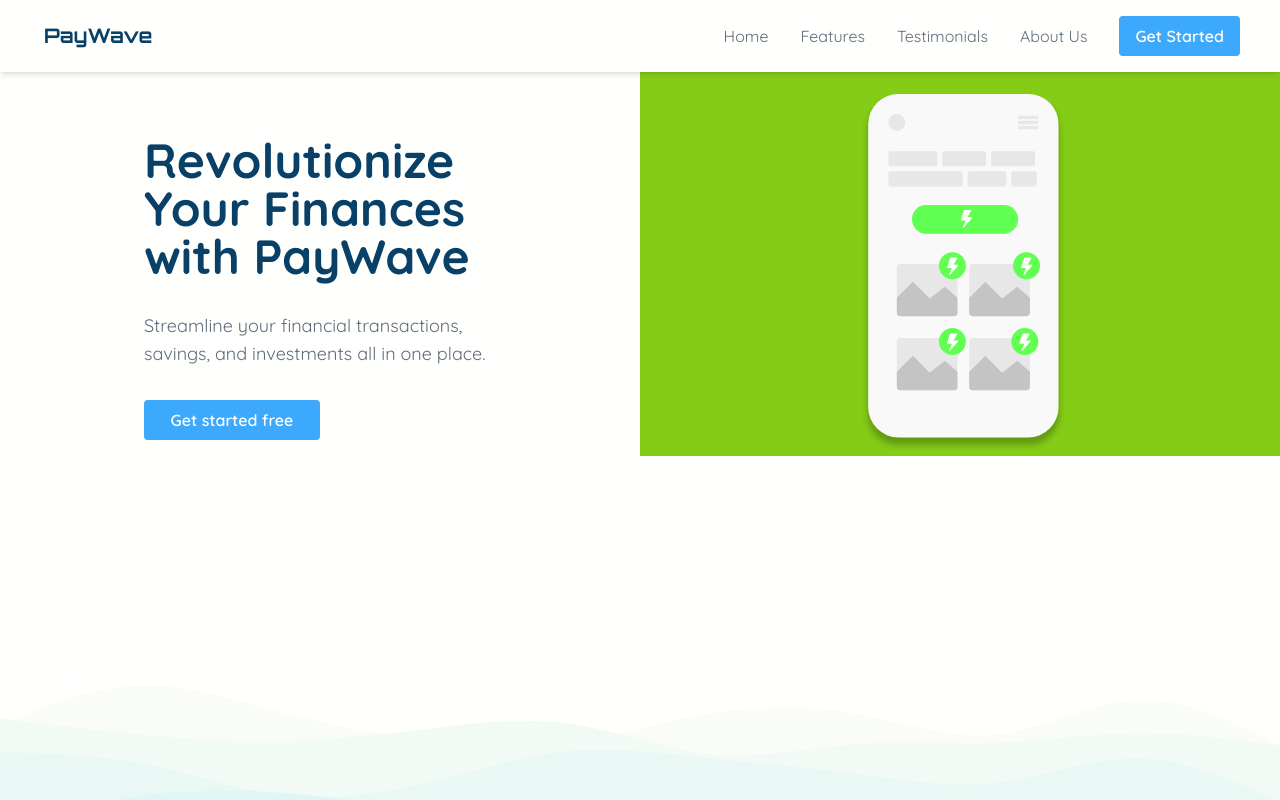
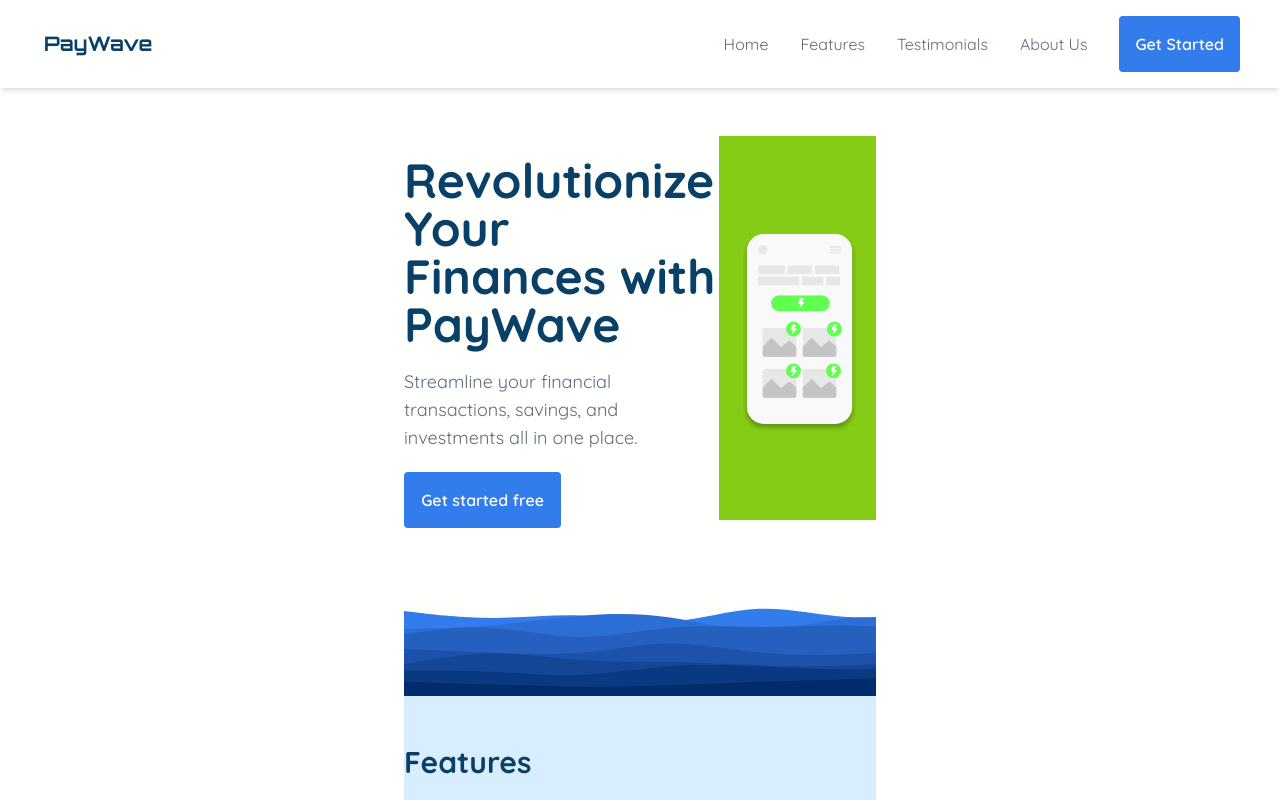
Before and after one commit to BeeAwwad/PayWave-landing-page, a React (Vite) app: page / in a window 1280 px wide. Shown: the top 800 px of the page. Built offline with nearby package versions, Linux system fonts and the light colour scheme.

Commit message:
fix: CTA is now responsive in mobile view :)

```diff
--- a/src/landingPageComponents/Header.jsx
+++ b/src/landingPageComponents/Header.jsx
@@ -38,7 +38,7 @@ const Header = () => {
             <li key={link.name} className="md:ml-8 text-md md:my-0 my-7">
               <a
                 href={link.link}
-                className="text-[#5f6c7b] hover:text-[#ef4565] duration-500"
+                className="text-[#5f6c7b] hover:text-[#C40000] duration-500"
               >
                 {link.name}
               </a>
--- a/src/landingPageComponents/Main.jsx
+++ b/src/landingPageComponents/Main.jsx
@@ -3,19 +3,21 @@ import Button from "./reusables/Button"
 
 const Main = () => {
   return (
-    <main className="font-quicksand">
+    <main className="font-quicksand mx-auto max-w-lg pt-12 px-5">
       <section id="home" className="bg-[#fffffe] flex flex-col md:flex-row">
-        <div className="container mx-auto px-4 py-16 md:w-1/2 max-w-sm">
-          <h1 className="text-[#094067] text-4xl md:text-5xl font-bold mb-8">
-            Revolutionize Your Finances with PayWave
-          </h1>
-          <p className="text-lg text-[#5f6c7b] mb-8">
-            Streamline your financial transactions, savings, and investments all
-            in one place.
-          </p>
-          <Button onClick={() => {}} className={"w-full lg:w-1/2"}>
-            Get started free
-          </Button>
+        <div className="w-full">
+          <div className="mx-auto mt-5 flex flex-col max-w-sm">
+            <h1 className="text-[#094067] text-4xl md:text-5xl font-bold mb-5">
+              Revolutionize Your Finances with PayWave
+            </h1>
+            <p className="text-lg text-[#5f6c7b] mb-5">
+              Streamline your financial transactions, savings, and investments
+              all in one place.
+            </p>
+            <Button onClick={() => {}} className={"mb-5 pt-4 w-full lg:w-1/2"}>
+              Get started free
+            </Button>
+          </div>
         </div>
         <div className="w-full md:w-1/2 bg-lime-500 max-h-96">
           <EyePhoneSvg className="w-[100%] h-full max-h-96 mx-auto mb-4" />
--- a/src/landingPageComponents/NavBar.jsx
+++ /dev/null
@@ -1,31 +0,0 @@
-import Button from "./reusables/Button"
-
-function NavBar() {
-  const Links = [
-    { name: "Home", link: "#home" },
-    { name: "Features", link: "#features" },
-    { name: "Testimonials", link: "#testimonials" },
-    { name: "About Us", link: "#aboutus" },
-  ]
-  return (
-    <>
-      <nav className="">
-        <ul className="lg:flex lg:whitespace-nowrap pb-4 absolute md:static bg-[#fffffe] lg:z-auto z-[1] left-0 w-full pl-6 lg:pl-0">
-          <Button className={"lg:hidden"} onClick={() => {}}>
-            Try for free
-          </Button>
-          {Links.map((link, index) => (
-            <li
-              key={index}
-              className="my-7 lg:my-0 lg:ml-9 text-[#5f6c7b] hover:text-[#ef4565]"
-            >
-              <a href={link.link}>{link.name}</a>
-            </li>
-          ))}
-        </ul>
-      </nav>
-    </>
-  )
-}
-
-export default NavBar
--- a/src/landingPageComponents/reusables/Button.jsx
+++ b/src/landingPageComponents/reusables/Button.jsx
@@ -4,7 +4,7 @@ const Button = ({ children, onClick, className }) => {
   return (
     <button
       onClick={onClick}
-      className={`bg-[#3da9fc] hover:shadow-md text-[#fffffe] font-semibold py-2 px-4 rounded ${className}`}
+      className={`bg-[#327CEB] hover:shadow-md text-[#fffffe] font-semibold py-4 px-4 rounded ${className}`}
     >
       {children}
     </button>
```
Also changed, not shown: src/assets/svg/layered-waves-haikei.svg.
